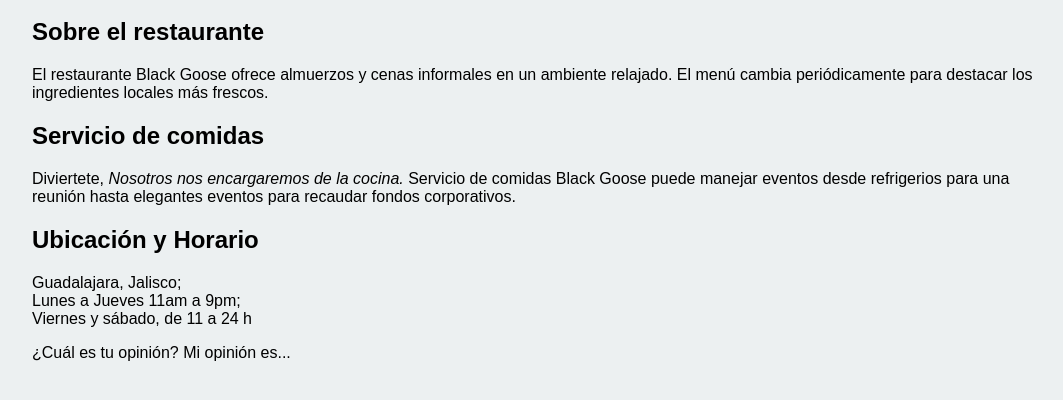
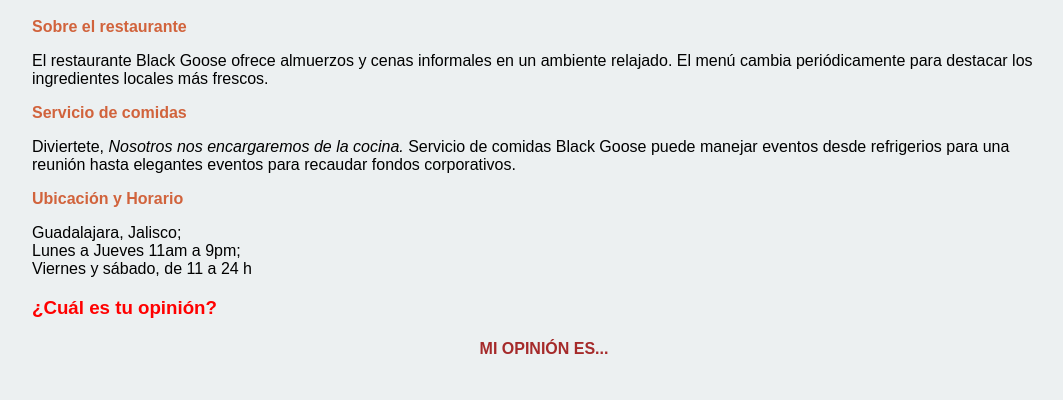
Before and after one commit to alanq549/Inicio, a plain HTML site: page ganso_negro.html in a window 1280 px wide. Shown: the part 254-654 px from the top of the page, without its empty margins (96-1159 px from the left). Drawn offline with Linux system fonts and the light colour scheme.

Commit message:
estilos finales al sitio

```diff
--- a/ganso_negro.html
+++ b/ganso_negro.html
@@ -17,6 +17,19 @@ font-family: sans-serif;
             text-transform: uppercase;
             border-bottom: 1px solid #57b1dc;
             margin-top: 30px;
+        }
+        h2{
+            color: #d1633c;
+            font-size: 1em;
+        }
+        h3{
+            color: red;
+        }
+
+        h4{
+            color: brown;
+            text-align: center;
+            text-transform: uppercase;
         }
     </style>
 </head>
@@ -40,9 +53,14 @@ eventos para recaudar fondos corporativos.</p>
 <p>Guadalajara, Jalisco; <br>Lunes a Jueves 11am a 9pm; <br>Viernes y sábado, de 11 a 24 h
 </p>
 
-¿Cuál es tu opinión?
+<h3>
+    ¿Cuál es tu opinión?
+</h3>
 
-Mi opinión es...
+<h4>
+    Mi opinión es...
+
+</h4>
 
 </body>
 </html>
```
